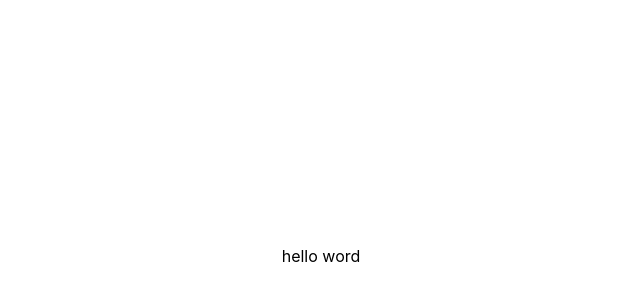
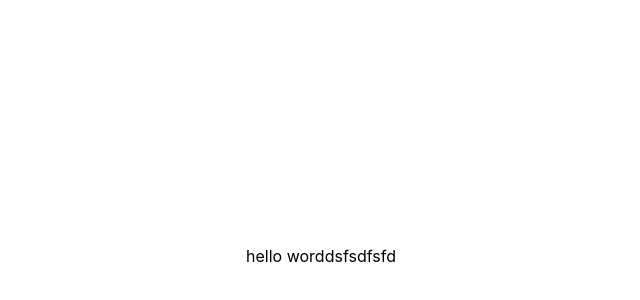
Before and after one commit to amg1551/nextjs, a Next.js app: page / in a window 1280 px wide. Shown: the part 144-444 px from the top of the page, without its empty margins (319-959 px from the left). Built offline with nearby package versions, Linux system fonts and the light colour scheme.

Commit message:
yazıldı

```diff
--- a/pages/index.js
+++ b/pages/index.js
@@ -12,7 +12,7 @@ export default function Home() {
       <main className={styles.main}>
 
 
-        hello word
+        hello worddsfsdfsfd
 
       </main>
 
```
Also changed, not shown: 1 other file (tests, documents, lock files or other folders).
